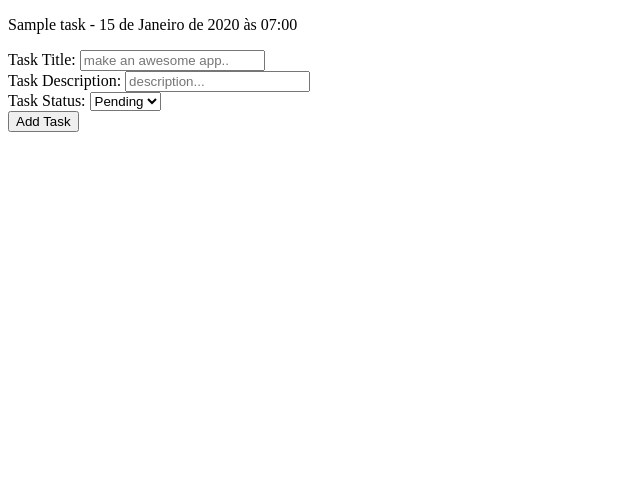
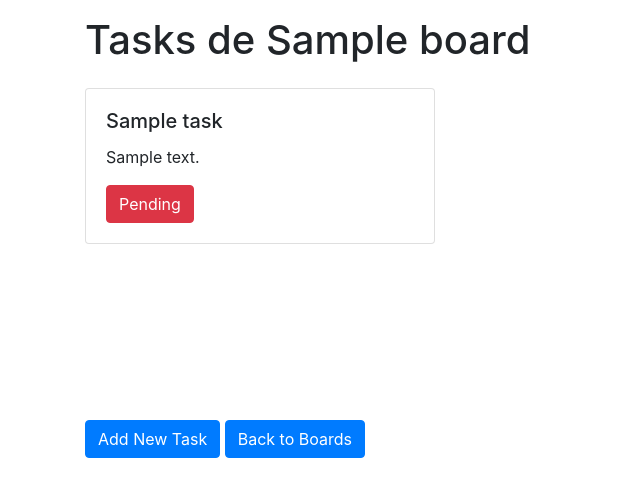
Before and after one commit to RonierisonMaciel/task-board, a Django app: page /1 in a window 1280 px wide. Shown: the top 497 px of the page, without its empty margins (0-640 px from the left). Run offline with Django 4.2, Linux system fonts and the light colour scheme; tables that the repository leaves empty hold one stand-in row (values such as "Sample post"); some libraries are stand-ins or nearby versions.

Commit message:
refac and put some style

```diff
--- a/taskboard/models.py
+++ b/taskboard/models.py
@@ -10,10 +10,9 @@ class Board(models.Model):
 class Task(models.Model):
 
     status_list = [
-        ('pending','Pending'),
-        ('doing','Doing'),
-        ('done','Done'),
-        ('help','Help')
+        ('Pending','Pending'),
+        ('Doing','Doing'),
+        ('Done','Done')
     ]
 
     board_id = models.ForeignKey(Board, on_delete=models.CASCADE, null=False, blank=False)
--- /dev/null
+++ b/taskboard/static/style.css
@@ -0,0 +1,3 @@
+.title {
+    display: inline-block;
+}
--- /dev/null
+++ b/taskboard/templates/base.html
@@ -0,0 +1,19 @@
+{% load static %}
+
+<!DOCTYPE html>
+<html lang="pt-br">
+<head>
+    <meta charset="UTF-8">
+    <meta http-equiv="X-UA-Compatible" content="IE=edge">
+    <meta name="viewport" content="width=device-width, initial-scale=1.0">
+    <link rel="stylesheet" href="https://cdn.jsdelivr.net/npm/bootstrap@4.0.0/dist/css/bootstrap.min.css" integrity="sha384-Gn5384xqQ1aoWXA+058RXPxPg6fy4IWvTNh0E263XmFcJlSAwiGgFAW/dAiS6JXm" crossorigin="anonymous">
+    <link rel="stylesheet" href="{% static 'style.css' %}">
+    <title>{% block title %} {% endblock %}</title>
+</head>
+<body>
+    {% block content %} {% endblock %}
+    <script src="https://code.jquery.com/jquery-3.2.1.slim.min.js" integrity="sha384-KJ3o2DKtIkvYIK3UENzmM7KCkRr/rE9/Qpg6aAZGJwFDMVNA/GpGFF93hXpG5KkN" crossorigin="anonymous"></script>
+    <script src="https://cdn.jsdelivr.net/npm/popper.js@1.12.9/dist/umd/popper.min.js" integrity="sha384-ApNbgh9B+Y1QKtv3Rn7W3mgPxhU9K/ScQsAP7hUibX39j7fakFPskvXusvfa0b4Q" crossorigin="anonymous"></script>
+    <script src="https://cdn.jsdelivr.net/npm/bootstrap@4.0.0/dist/js/bootstrap.min.js" integrity="sha384-JZR6Spejh4U02d8jOt6vLEHfe/JQGiRRSQQxSfFWpi1MquVdAyjUar5+76PVCmYl" crossorigin="anonymous"></script>
+</body>
+</html>
--- a/taskboard/templates/board.html
+++ b/taskboard/templates/board.html
@@ -1,41 +1,66 @@
-<!DOCTYPE html>
-<html lang="pt-br">
-<head>
-    <meta charset="UTF-8">
-    <meta http-equiv="X-UA-Compatible" content="IE=edge">
-    <meta name="viewport" content="width=device-width, initial-scale=1.0">
-    <title>Tasks</title>
-</head>
-<body>
-    {% for task in tasks %}
-    <p>{{ task.title }} - {{ task.create_date }}</p>
-    {% endfor %}
-</body>
+{% extends "base.html" %}
 
-<form action="" method="post">
-    <div class="body">
-      {% csrf_token %}
-      <div class="form-group">
-        <input type="hidden" name="board_id" value={{board_id}} required>
-        <label for="addInputTitle">Task Title:</label>
-        <input type="text" class="form-control" id="addInputTitle" name="title" placeholder="make an awesome app.." required>
+{% block title %}
+  {{board.title}}
+{% endblock %}
+
+{% block content %}
+
+<div class="container py-3">
+  <h1 class="title"> Tasks de {{ board.title }}</h1>
+  <div class="row g-3">
+      {% for task in pending_tasks %}
+      <div class="col-12 col-md-6 col-lg-4 py-3">
+        <div class="card">
+            <div class="card-body">
+                <h5 class="card-title">{{ task.title }}</h5>
+                <p class="card-text">{{ task.description }}</p>
+                <a href="#" class="btn btn-danger">{{ task.status }}</a>
+            </div>
+        </div>
       </div>
-      <div class="form-group">
-        <label for="addInputDescription">Task Description:</label>
-        <input type="text" class="form-control" id="addInputDescription" name="description" placeholder="description..." required>
+      {% endfor %}
+  </div>
+</div>
+
+<div class="container py-3">
+  <div class="row g-3 py-3">
+      {% for task in doing_tasks %}
+      <div class="col-12 col-md-6 col-lg-4">
+        <div class="card">
+            <div class="card-body">
+                <h5 class="card-title">{{ task.title }}</h5>
+                <p class="card-text">{{ task.description }}</p>
+                <a href="#" class="btn btn-warning">{{ task.status }}</a>
+            </div>
+        </div>
       </div>
-      <div class="form-group">
-        <label for="addInputStatus">Task Status:</label>
-        <select class="form-control" id="addInputStatus" name="status" required>
-          {% for value, property in status_list %}
-          <option value="{{ value }}">{{ property }}</option>
-          {% endfor %}
-        </select>
+      {% endfor %}
+  </div>
+</div>
+
+<div class="container py-3">
+  <div class="row g-3 py-3">
+      {% for task in done_tasks %}
+      <div class="col-12 col-md-6 col-lg-4">
+        <div class="card ">
+            <div class="card-body">
+                <h5 class="card-title">{{ task.title }}</h5>
+                <p class="card-text">{{ task.description }}</p>
+                <a href="#" class="btn btn-success">{{ task.status }}</a>
+            </div>
+        </div>
       </div>
+      {% endfor %}
+  </div>
+</div>
+<div class="container py-3">
+  <button type="button" class="btn btn-primary" data-toggle="modal" data-target="#newTask">
+    Add New Task
+  </button>
+  <a href="{% url 'homepage' %}" class="btn btn-primary" role="button">Back to Boards</a>
+</div>
 
-    <div class="modal-footer">
-      <button type="submit" class="btn btn-primary">Add Task</button>
-    </div>
-  </form>
+{% include "modals/new_task.html" %}
 
-</html>
+{% endblock %}
--- /dev/null
+++ b/taskboard/templates/modals/new_task.html
@@ -0,0 +1,37 @@
+<div class="modal fade" id="newTask" tabindex="-1" role="dialog" aria-labelledby="newTaskLabel" aria-hidden="true">
+    <div class="modal-dialog" role="document">
+      <div class="modal-content">
+        <div class="modal-header">
+          <h5 class="modal-title" id="newTaskLabel">New Task</h5>
+          <button type="button" class="close" data-dismiss="modal" aria-label="Close">
+            <span aria-hidden="true">&times;</span>
+          </button>
+        </div>
+            <form action="{% url 'new-task' board.id %}" method="post">
+              <div class="modal-body">
+                {% csrf_token %}
+                <div class="form-group">
+                  <input type="hidden" name="board_id" value={{board.id}} required>
+                  <label for="addInputTitle">Task Title:</label>
+                  <input type="text" class="form-control" id="addInputTitle" name="title" placeholder="make an awesome app.." required>
+                </div>
+                <div class="form-group">
+                  <label for="addInputDescription">Task Description:</label>
+                  <input type="text" class="form-control" id="addInputDescription" name="description" placeholder="description..." required>
+                </div>
+                <div class="form-group">
+                  <label for="addInputStatus">Task Status:</label>
+                  <select class="form-control" id="addInputStatus" name="status" required>
+                    {% for value, property in status_list %}
+                    <option value="{{ value }}">{{ property }}</option>
+                    {% endfor %}
+                  </select>
+                </div>
+
+              <div class="modal-footer">
+                <button type="submit" class="btn btn-primary">Add Task</button>
+              </div>
+            </form>
+      </div>
+    </div>
+  </div>
--- a/taskboard/urls.py
+++ b/taskboard/urls.py
@@ -1,7 +1,7 @@
 from django.contrib import admin
 from rest_framework import routers
 from django.urls import path, include
-from .views import index, board_page, BoardViewSet, TasksViewSet
+from .views import index, board_page, BoardViewSet, TasksViewSet, new_task, new_board
 
 router = routers.DefaultRouter()
 router.register(r'boards', BoardViewSet)
@@ -10,6 +10,8 @@ router.register(r'tasks', TasksViewSet)
 
 urlpatterns = [
     path('', index, name='homepage'),
+    path('new-board', new_board, name='new-board'),
     path('<int:board_id>', board_page, name='boardpage'),
+    path('<int:board_id>/new-task', new_task, name='new-task'),
     path('api/', include(router.urls)),
 ]
--- a/taskboard/views.py
+++ b/taskboard/views.py
@@ -1,5 +1,5 @@
 from urllib.robotparser import RequestRate
-from django.shortcuts import render, redirect
+from django.shortcuts import render, redirect, get_object_or_404
 from .models import Board, Task
 from rest_framework import viewsets
 from .serializer import BoardSerializer, TaskSerializer
@@ -10,15 +10,6 @@ from rest_framework.decorators import action
 
 def index(request):
 
-    if request.method == "POST":
-        form = BoardForm(request.POST)
-
-        if form.is_valid():
-            form.save(commit=True)
-
-        return redirect('homepage')
-
-
     context = {
         'boards': Board.objects.all()
     }
@@ -27,22 +18,34 @@ def index(request):
 
 def board_page(request, board_id: int):
 
-    if request.method == "POST":
-        form = TaskForm(request.POST)
-
-        if form.is_valid():
-            form.save(commit=True)
-
-        redirect('boardpage', board_id=board_id)
-
+    board = get_object_or_404(Board, id=board_id)
 
     context = {
-        'board_id': board_id,
-        'tasks': Task.objects.all().filter(board_id=board_id),
+        'board': board,
+        'pending_tasks': Task.objects.all().filter(board_id=board_id).filter(status='Pending'),
+        'doing_tasks': Task.objects.all().filter(board_id=board_id).filter(status='Doing'),
+        'done_tasks': Task.objects.all().filter(board_id=board_id).filter(status='Done'),
         'status_list': Task.status_list
     }
     return render(request, 'board.html', context)
 
+
+def new_task(request, board_id):
+
+    form = TaskForm(request.POST)
+
+    if form.is_valid():
+        form.save(commit=True)
+
+    return redirect('boardpage', board_id=board_id)
+
+def new_board(request):
+    form = BoardForm(request.POST)
+
+    if form.is_valid():
+        form.save(commit=True)
+
+    return redirect('homepage')
 
 class BoardViewSet(viewsets.ModelViewSet):
     queryset = Board.objects.all()
```
Also changed, not shown: taskboard/templates/index.html (+24 -25 lines), taskboard/templates/modals/new_board.html (added, +24 -0 lines), README.md, taskboard/migrations/0003_alter_task_status.py (added).
